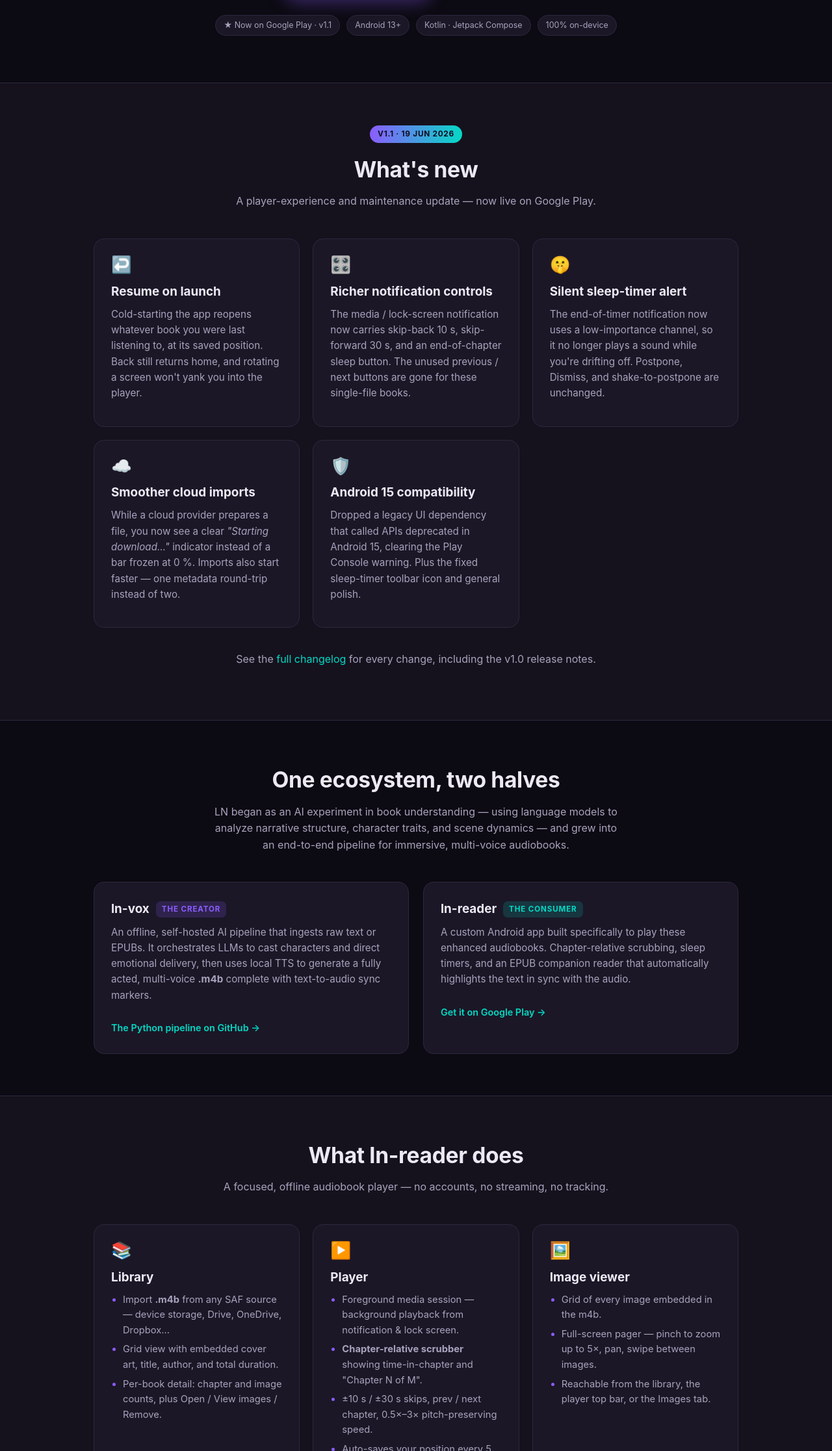
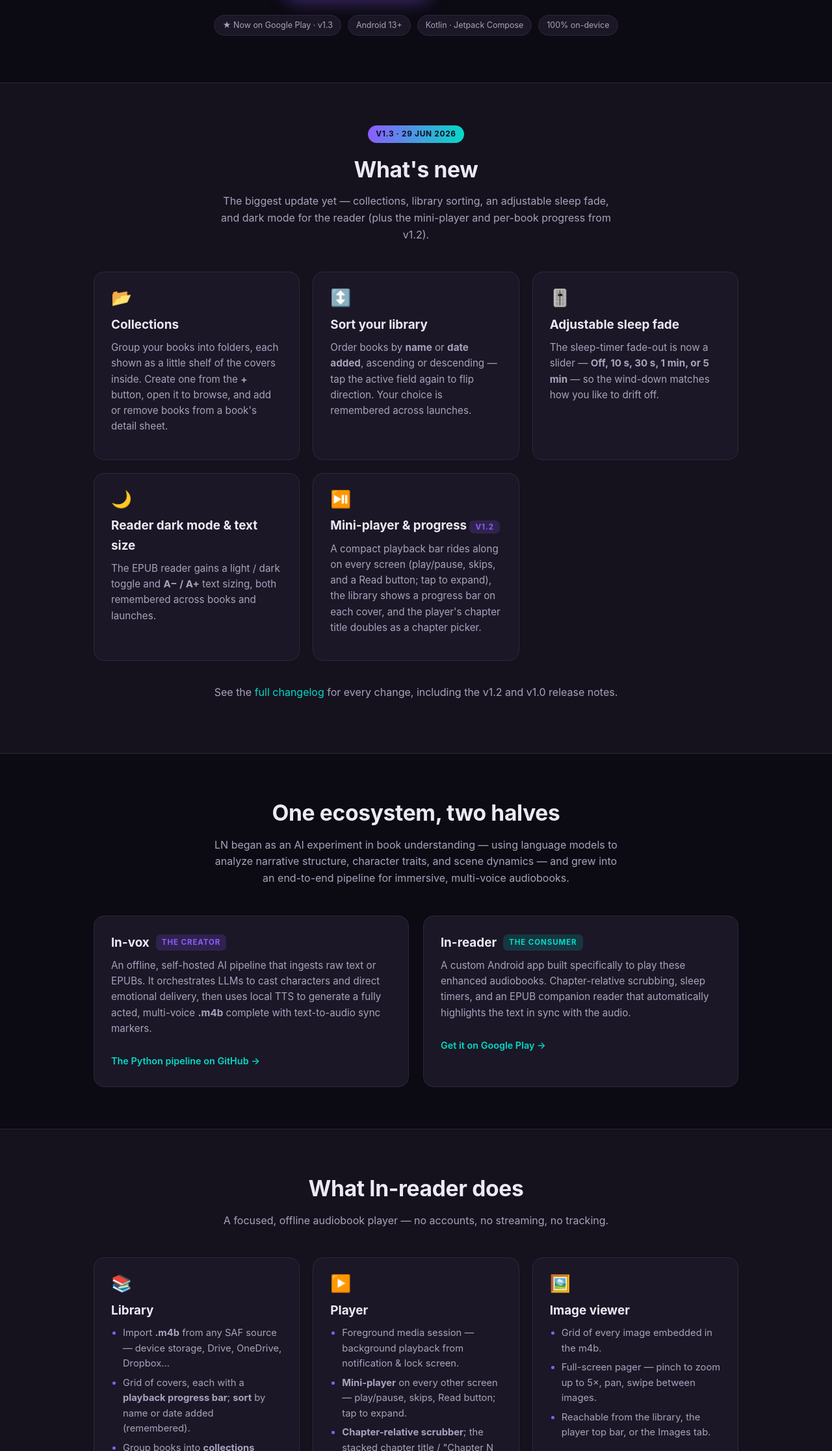
Before and after one commit to vibetuned/ln-reader, a plain HTML site: page docs/index.html in a window 1280 px wide. Shown: the part 567-2800 px from the top of the page at 65% size. Drawn offline with Linux system fonts and the light colour scheme.

Commit message:
Fix and doc

```diff
--- a/docs/index.html
+++ b/docs/index.html
@@ -46,7 +46,7 @@
         <a class="btn btn-ghost" href="https://github.com/vibetuned/ln-reader">View on GitHub</a>
       </div>
       <div class="badge-row">
-        <span class="badge">★ Now on Google Play · v1.1</span>
+        <span class="badge">★ Now on Google Play · v1.3</span>
         <span class="badge">Android 13+</span>
         <span class="badge">Kotlin · Jetpack Compose</span>
         <span class="badge">100% on-device</span>
@@ -58,39 +58,39 @@
   <section id="whatsnew" class="alt">
     <div class="wrap">
       <div class="section-head">
-        <span class="ver-pill">v1.1 · 19 Jun 2026</span>
+        <span class="ver-pill">v1.3 · 29 Jun 2026</span>
         <h2>What's new</h2>
-        <p>A player-experience and maintenance update — now live on Google Play.</p>
+        <p>The biggest update yet — collections, library sorting, an adjustable sleep fade, and dark mode for the reader (plus the mini-player and per-book progress from v1.2).</p>
       </div>
       <div class="grid">
         <div class="card">
-          <span class="ico">↩️</span>
-          <h3>Resume on launch</h3>
-          <p>Cold-starting the app reopens whatever book you were last listening to, at its saved position. Back still returns home, and rotating a screen won't yank you into the player.</p>
+          <span class="ico">📂</span>
+          <h3>Collections</h3>
+          <p>Group your books into folders, each shown as a little shelf of the covers inside. Create one from the <strong>+</strong> button, open it to browse, and add or remove books from a book's detail sheet.</p>
         </div>
         <div class="card">
-          <span class="ico">🎛️</span>
-          <h3>Richer notification controls</h3>
-          <p>The media / lock-screen notification now carries skip-back 10 s, skip-forward 30 s, and an end-of-chapter sleep button. The unused previous / next buttons are gone for these single-file books.</p>
+          <span class="ico">↕️</span>
+          <h3>Sort your library</h3>
+          <p>Order books by <strong>name</strong> or <strong>date added</strong>, ascending or descending — tap the active field again to flip direction. Your choice is remembered across launches.</p>
         </div>
         <div class="card">
-          <span class="ico">🤫</span>
-          <h3>Silent sleep-timer alert</h3>
-          <p>The end-of-timer notification now uses a low-importance channel, so it no longer plays a sound while you're drifting off. Postpone, Dismiss, and shake-to-postpone are unchanged.</p>
+          <span class="ico">🎚️</span>
+          <h3>Adjustable sleep fade</h3>
+          <p>The sleep-timer fade-out is now a slider — <strong>Off, 10 s, 30 s, 1 min, or 5 min</strong> — so the wind-down matches how you like to drift off.</p>
         </div>
         <div class="card">
-          <span class="ico">☁️</span>
-          <h3>Smoother cloud imports</h3>
-          <p>While a cloud provider prepares a file, you now see a clear <em>"Starting download…"</em> indicator instead of a bar frozen at 0 %. Imports also start faster — one metadata round-trip instead of two.</p>
+          <span class="ico">🌙</span>
+          <h3>Reader dark mode &amp; text size</h3>
+          <p>The EPUB reader gains a light / dark toggle and <strong>A− / A+</strong> text sizing, both remembered across books and launches.</p>
         </div>
         <div class="card">
-          <span class="ico">🛡️</span>
-          <h3>Android 15 compatibility</h3>
-          <p>Dropped a legacy UI dependency that called APIs deprecated in Android 15, clearing the Play Console warning. Plus the fixed sleep-timer toolbar icon and general polish.</p>
+          <span class="ico">⏯️</span>
+          <h3>Mini-player &amp; progress <span class="tag create">v1.2</span></h3>
+          <p>A compact playback bar rides along on every screen (play/pause, skips, and a Read button; tap to expand), the library shows a progress bar on each cover, and the player's chapter title doubles as a chapter picker.</p>
         </div>
       </div>
       <p class="changelog-foot">
-        See the <a href="https://github.com/vibetuned/ln-reader/blob/main/CHANGELOG.md">full changelog</a> for every change, including the v1.0 release notes.
+        See the <a href="https://github.com/vibetuned/ln-reader/blob/main/CHANGELOG.md">full changelog</a> for every change, including the v1.2 and v1.0 release notes.
       </p>
     </div>
   </section>
@@ -143,8 +143,9 @@
           <h3>Library</h3>
           <ul>
             <li>Import <strong>.m4b</strong> from any SAF source — device storage, Drive, OneDrive, Dropbox…</li>
-            <li>Grid view with embedded cover art, title, author, and total duration.</li>
-            <li>Per-book detail: chapter and image counts, plus Open / View images / Remove.</li>
+            <li>Grid of covers, each with a <strong>playback progress bar</strong>; <strong>sort</strong> by name or date added (remembered).</li>
+            <li>Group books into <strong>collections</strong> (folders) with cover-shelf tiles; add / remove from a book's detail sheet.</li>
+            <li>Tap a book to start playing; detail sheet has Open, Read, images, collection, and Remove.</li>
           </ul>
         </div>
         <div class="card">
@@ -152,9 +153,9 @@
           <h3>Player</h3>
           <ul>
             <li>Foreground media session — background playback from notification &amp; lock screen.</li>
-            <li><strong>Chapter-relative scrubber</strong> showing time-in-chapter and "Chapter N of M".</li>
-            <li>±10 s / ±30 s skips, prev / next chapter, 0.5×–3× pitch-preserving speed.</li>
-            <li>Auto-saves your position every 5 s; resumes within ≈5 s on next open.</li>
+            <li><strong>Mini-player</strong> on every other screen — play/pause, skips, Read button; tap to expand.</li>
+            <li><strong>Chapter-relative scrubber</strong>; the stacked chapter title / "Chapter N of M" is a tappable chapter picker.</li>
+            <li>±10 s / ±30 s skips, prev / next chapter, 0.5×–3× speed; auto-saves and resumes your position.</li>
           </ul>
         </div>
         <div class="card">
@@ -172,7 +173,7 @@
           <ul>
             <li><strong>Time</strong> mode — 5 to 90 min presets; pauses with playback, resumes on play.</li>
             <li><strong>Chapters</strong> mode — end of current, or +2 / +3 / +5 chapters.</li>
-            <li>Optional 10 s volume fade-out, with Postpone / Dismiss and shake-to-postpone.</li>
+            <li>Adjustable volume fade-out — Off / 10 s / 30 s / 1 min / 5 min — plus Postpone / Dismiss and shake-to-postpone.</li>
           </ul>
         </div>
         <div class="card">
@@ -188,7 +189,7 @@
           <span class="ico">📖</span>
           <h3>EPUB companion + sync</h3>
           <ul>
-            <li>Built-in WebView reader, reachable from the player or the book's "Read" button.</li>
+            <li>Built-in WebView reader with <strong>light / dark mode</strong> and adjustable text size, both remembered.</li>
             <li>A <strong>sync manifest</strong> ties audio timestamps to EPUB beats &amp; illustrations.</li>
             <li>Auto-follow: highlights the active beat, scrolls, and turns pages as you listen.</li>
           </ul>
@@ -257,7 +258,7 @@
         <li>The first embedded image (<code>covr</code>) is the cover; other images appear in the viewer but aren't tied to chapters.</li>
         <li><strong>Scrubber markers match images by ordinal index</strong> — a marker only appears if the m4b has an image at that index.</li>
         <li><strong>Reader highlighting needs matching spans</strong> (<code>span.lnvox-beat[data-beat-id]</code>); unmatched beats just don't highlight.</li>
-        <li>The reader uses the EPUB's own CSS on a forced-white page — no dedicated dark reading theme yet.</li>
+        <li>Reader dark mode themes via injected CSS — an EPUB with hard-coded colours or a background image may not fully darken.</li>
         <li><strong>Re-importing the same file creates a duplicate</strong> (UUID-keyed library, no content hashing).</li>
         <li><strong>No resume for interrupted downloads</strong> — a killed mid-download is cleaned up; re-import.</li>
         <li><strong>Single-device only.</strong> Uninstalling drops your library and saved positions.</li>
```
Also changed, not shown: 3 other files.
